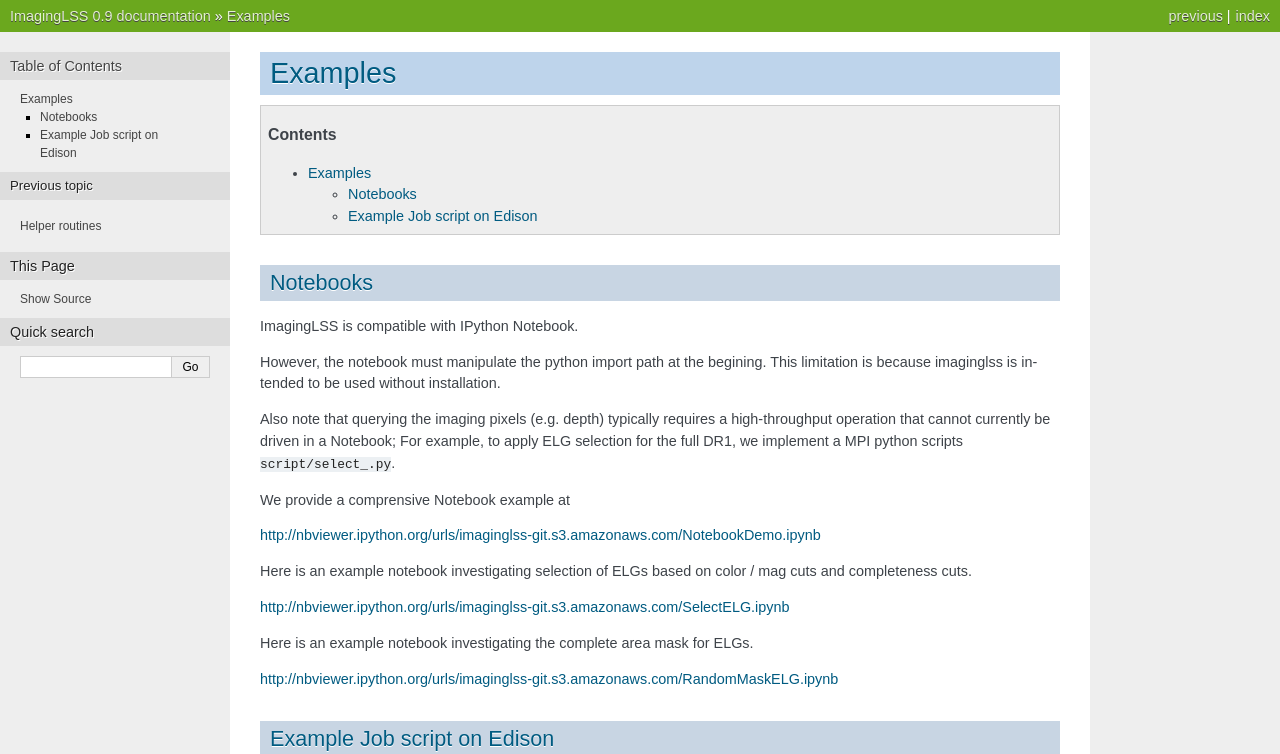
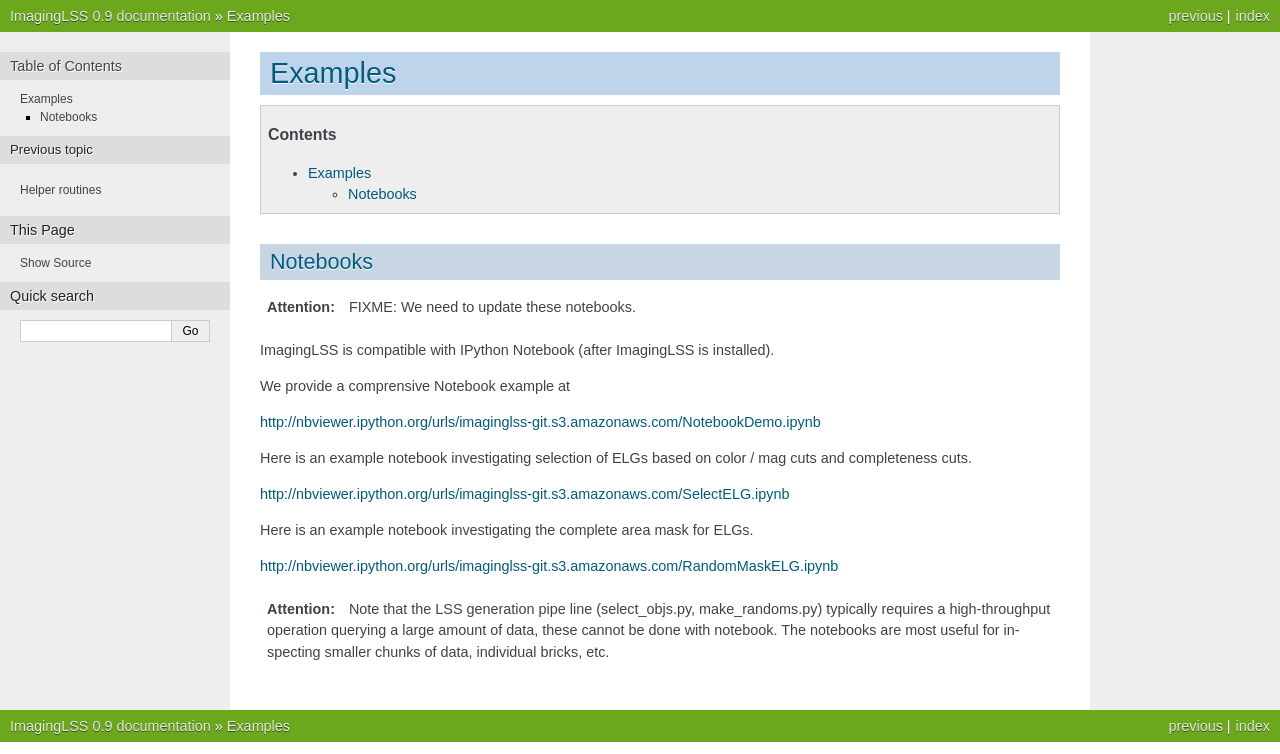
Before and after one commit to desihub/imaginglss, a Sphinx documentation site: the page built from docs/examples.rst, in a window 1280 px wide. Shown: the top 754 px of the page. Built offline with Sphinx 7.4.7, drawn with Linux system fonts in a browser that asks for light colours; formulas are drawn with MathJax 3; pages that are not in the unit, such as notebooks, are missing from menus.

Commit message:
remove Edison example
The job scripts shall be together in the data pipe line section.

```diff
--- a/docs/examples.rst
+++ b/docs/examples.rst
@@ -7,15 +7,11 @@ Examples
 Notebooks
 ---------
 
-ImagingLSS is compatible with IPython Notebook.
+.. attention::
 
-However, the notebook must manipulate the python import path at the begining.
-This limitation is because imaginglss is intended to be used without installation.
+   FIXME: We need to update these notebooks.
 
-Also note that querying the imaging pixels (e.g. depth) typically requires a
-high-throughput operation that cannot currently be driven in a Notebook;
-For example, to apply ELG selection for the full DR1, we implement a MPI python scripts
-:code:`script/select_.py`.
+ImagingLSS is compatible with IPython Notebook (after ImagingLSS is installed).
 
 We provide a comprensive Notebook example at
 
@@ -30,9 +26,9 @@ Here is an example notebook investigating the complete area mask for ELGs.
 
 http://nbviewer.ipython.org/urls/imaginglss-git.s3.amazonaws.com/RandomMaskELG.ipynb
 
-Example Job script on Edison
-----------------------------
+.. attention::
 
-.. literalinclude:: ../scripts/edison_example.sh
-
-.. literalinclude:: ../scripts/edison_example.sh
+    Note that the LSS generation pipe line (select_objs.py, make_randoms.py)
+    typically requires a high-throughput operation querying a large amount of data,
+    these cannot be done with notebook. The notebooks are most useful for inspecting
+    smaller chunks of data, individual bricks, etc.
```
